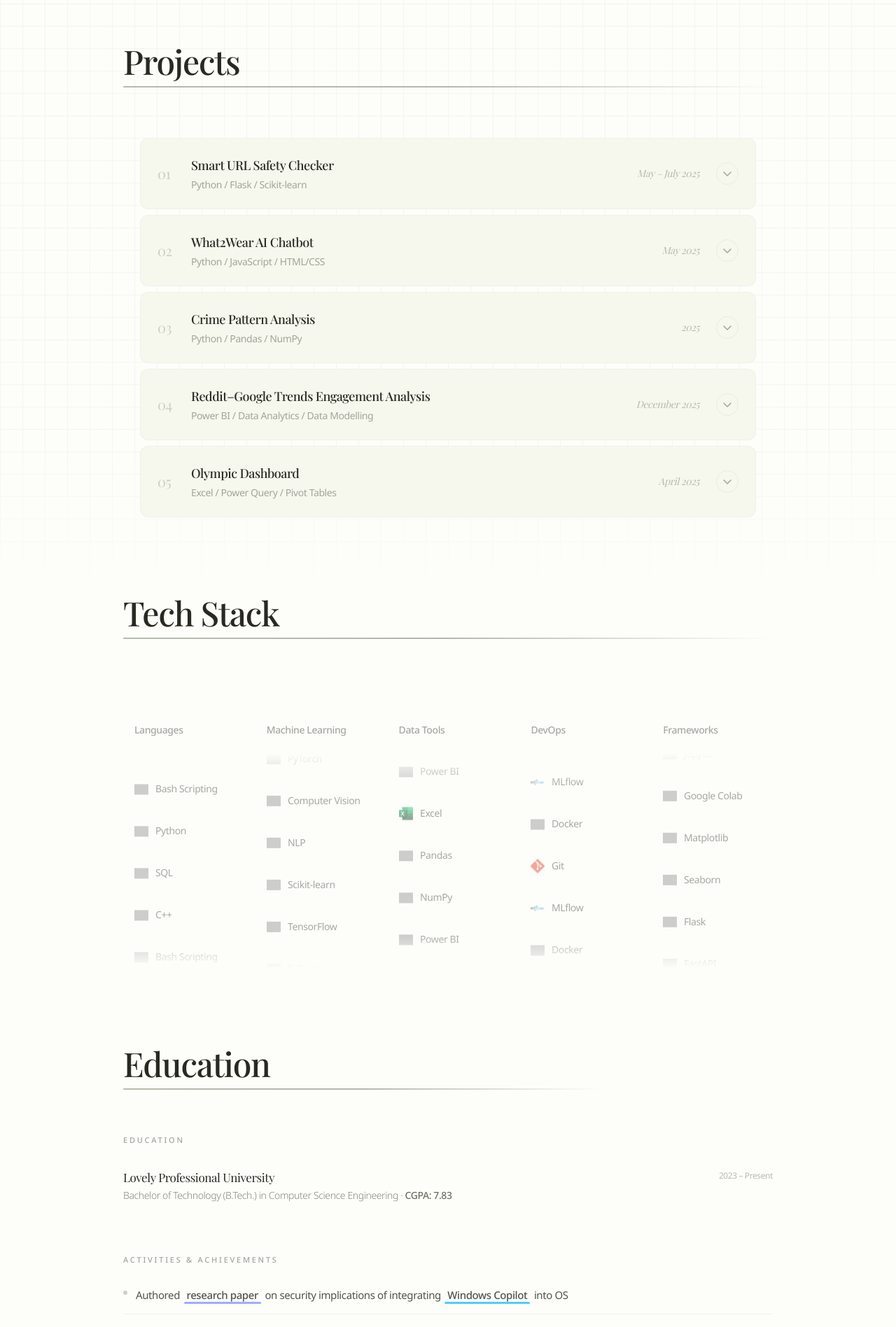
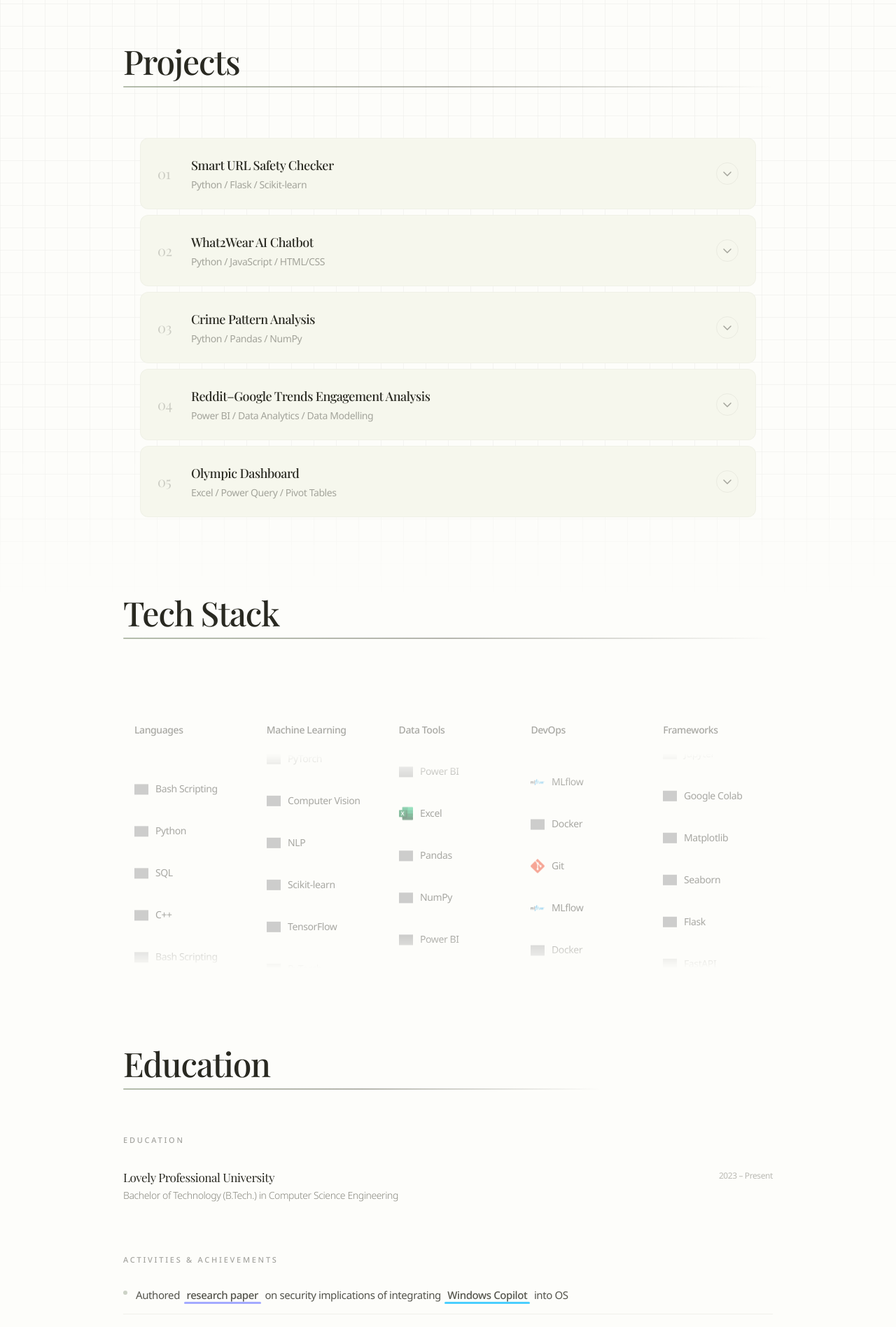
Before and after one commit to Madhusmita111/portfolio, a React (Vite) app: page / in a window 1280 px wide. Shown: the part 731-2627 px from the top of the page at 70% size. Built offline with nearby package versions, Linux system fonts and the light colour scheme; grey boxes are pictures that could not be loaded; a web font is replaced by a local one.

Commit message:
Revise portfolioData.js with updated information
Updated portfolio data to reflect new tagline and description. Commented out project dates and modified titles for clarity.

```diff
--- a/src/data/portfolioData.js
+++ b/src/data/portfolioData.js
@@ -9,9 +9,9 @@ export const portfolioData = {
     location: "Nalbari, Assam, India (781351)"
   },
   about: {
-    tagline: "Building data-driven tools, analytical dashboards, and machine learning solutions.",
+    tagline: "Building Intelligent Systems with Data & AI",
 
-    description: "I’m a Computer Science student working with Python, SQL, and Power BI to analyze data and uncover patterns. My projects explore phishing detection, crime analytics, and trend analysis, turning complex datasets into actionable insights."
+    description: "Computer Science student specializing in AI and data science, creating machine learning systems and agentic platforms that turn complex data into predictive insights and real-world solutions."
   },
   skills: {
     "Languages": [
@@ -49,9 +49,27 @@ export const portfolioData = {
   }
   ,
   projects: [
+    // {
+    //   title: "Dowel",
+    //   // date: "May – July 2025",
+    //   tech: ["Python", "Flask", "Scikit-learn", "XGBoost", "Pandas", "NumPy", "REST API"],
+    //   image: "/projects/url-checker.png",
+    //   points: [
+    //     "Developed a machine learning–based web application to detect and classify malicious URLs for phishing prevention",
+    //     "Designed a feature extraction pipeline generating 30+ lexical, host-based and other attributes from 70K+ URLs",
+    //     "Engineered 30+ lexical and domain-based features from 70K+ URLs",
+    //     "Trained and evaluated multiple ML models (Random Forest, XGBoost, SVM, Logistic Regression, KNN)",
+    //     "Achieved up to 97% accuracy",
+    //     "Evaluated model using precision, recall, F1-score, and cross-validation",
+    //     "Deployed the model as a scalable REST API using Flask",
+    //     "Enabled real-time URL classification through a web interface"
+    //   ],
+    //   liveLink: "#",
+    //   githubLink: "https://github.com/Madhusmita111/smart-URL-safety-checker"
+    // },
     {
       title: "Smart URL Safety Checker",
-      date: "May – July 2025",
+      // date: "May – July 2025",
       tech: ["Python", "Flask", "Scikit-learn", "XGBoost", "Pandas", "NumPy", "REST API"],
       image: "/projects/url-checker.png",
       points: [
@@ -69,7 +87,7 @@ export const portfolioData = {
     },
     {
       title: "What2Wear AI Chatbot",
-      date: "May 2025",
+      // date: "May 2025",
       tech: ["Python", "JavaScript", "HTML/CSS", "API Integration"],
       image: "/projects/what2wear.png",
       points: [
@@ -84,7 +102,7 @@ export const portfolioData = {
     },
     {
       title: "Crime Pattern Analysis",
-      date: "2025",
+      // date: "2025",
       tech: ["Python", "Pandas", "NumPy", "Scikit-learn", "Matplotlib", "Seaborn", "GeoPandas", "Google Colab"],
       image: "/projects/crime.jpeg",
       points: [
@@ -102,7 +120,7 @@ export const portfolioData = {
     },
     {
       title: "Reddit–Google Trends Engagement Analysis",
-      date: "December 2025",
+      // date: "December 2025",
       tech: ["Power BI", "Data Analytics", "Data Modelling"],
       image: "/projects/reddit.jpeg",
       points: [
@@ -118,7 +136,7 @@ export const portfolioData = {
     },
     {
       title: "Olympic Dashboard",
-      date: "April 2025",
+      // date: "April 2025",
       tech: ["Excel", "Power Query", "Pivot Tables"],
       image: "/projects/olympics.jpeg",
       points: [
@@ -136,7 +154,7 @@ export const portfolioData = {
     {
       institution: "Lovely Professional University",
       degree: "Bachelor of Technology (B.Tech.) in Computer Science Engineering",
-      grade: "CGPA: 7.83",
+      // grade: "CGPA: 7.83",
       date: "2023 – Present"
     }
   ],
@@ -163,7 +181,7 @@ export const portfolioData = {
       titleHtml: "Authored <span class='relative inline-block px-1 mx-0.5 transition-colors duration-300 z-10 group-hover:text-neutral-950 dark:group-hover:text-neutral-50'><span class='absolute inset-x-0 bottom-0 h-[3px] bg-indigo-400 transition-all duration-300 ease-out group-hover:h-full -z-10 rounded-sm opacity-70 group-hover:opacity-100'></span><span class='relative font-medium'>research paper</span></span> on security implications of integrating <span class='relative inline-block px-1 mx-0.5 transition-colors duration-300 z-10 group-hover:text-neutral-950 dark:group-hover:text-neutral-50'><span class='absolute inset-x-0 bottom-0 h-[3px] bg-sky-400 transition-all duration-300 ease-out group-hover:h-full -z-10 rounded-sm opacity-70 group-hover:opacity-100'></span><span class='relative font-medium'>Windows Copilot</span></span> into OS"
     },
     {
-      title: "Core member and graphic designer in Cisco iGen community and Encrypt Edge",
+      title: "Core technical member and graphic designer in Cisco iGen community and Encrypt Edge",
       titleHtml: "Core member and <span class='relative inline-block px-1 mx-0.5 transition-colors duration-300 z-10 group-hover:text-neutral-950 dark:group-hover:text-neutral-50'><span class='absolute inset-x-0 bottom-0 h-[3px] bg-pink-400 transition-all duration-300 ease-out group-hover:h-full -z-10 rounded-sm opacity-70 group-hover:opacity-100'></span><span class='relative font-medium'>graphic designer</span></span> in <span class='relative inline-block px-1 mx-0.5 transition-colors duration-300 z-10 group-hover:text-neutral-950 dark:group-hover:text-neutral-50'><span class='absolute inset-x-0 bottom-0 h-[3px] bg-teal-400 transition-all duration-300 ease-out group-hover:h-full -z-10 rounded-sm opacity-70 group-hover:opacity-100'></span><span class='relative font-medium'>Cisco iGen</span></span> community and Encrypt Edge"
     }
   ]
```
